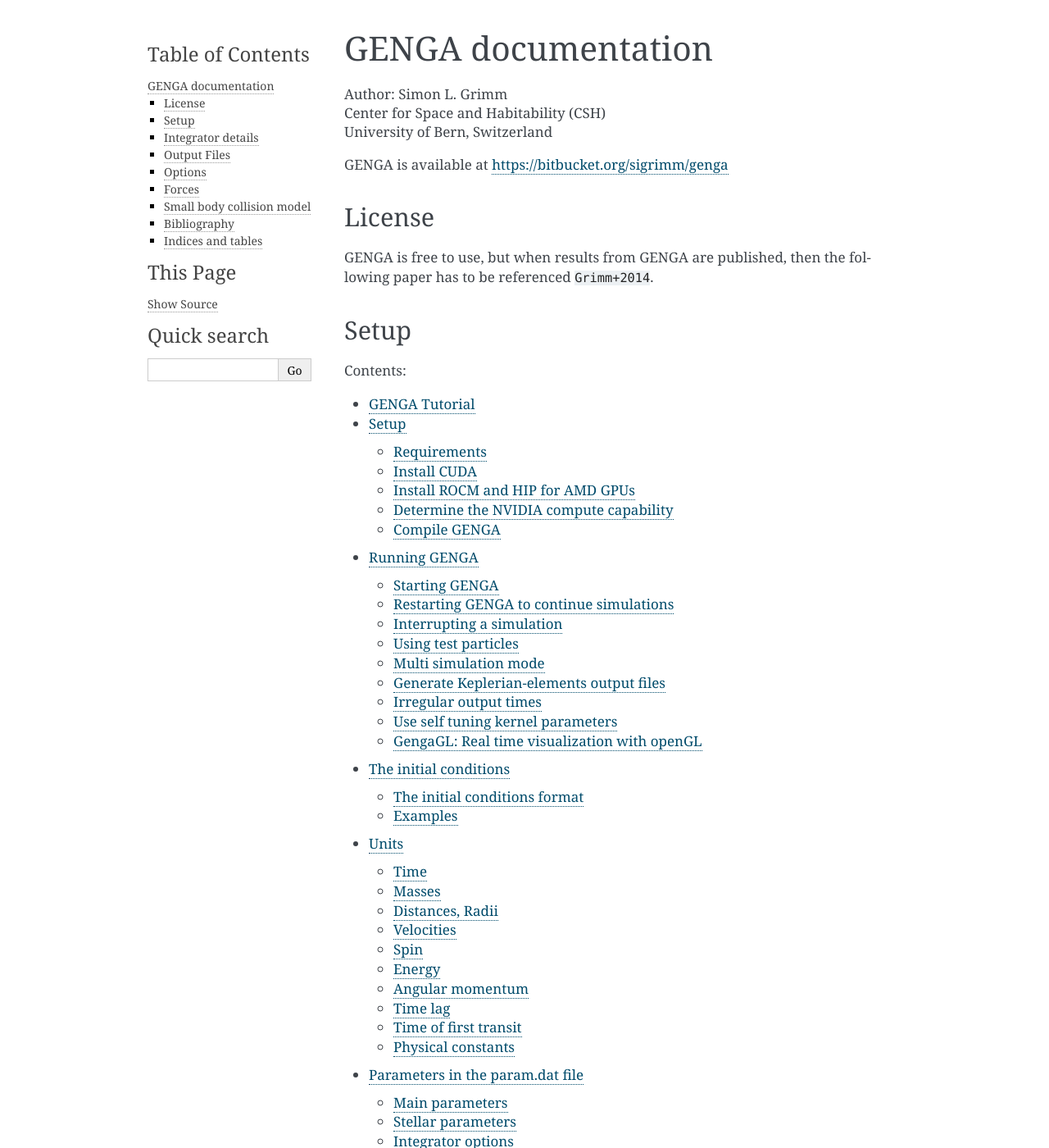
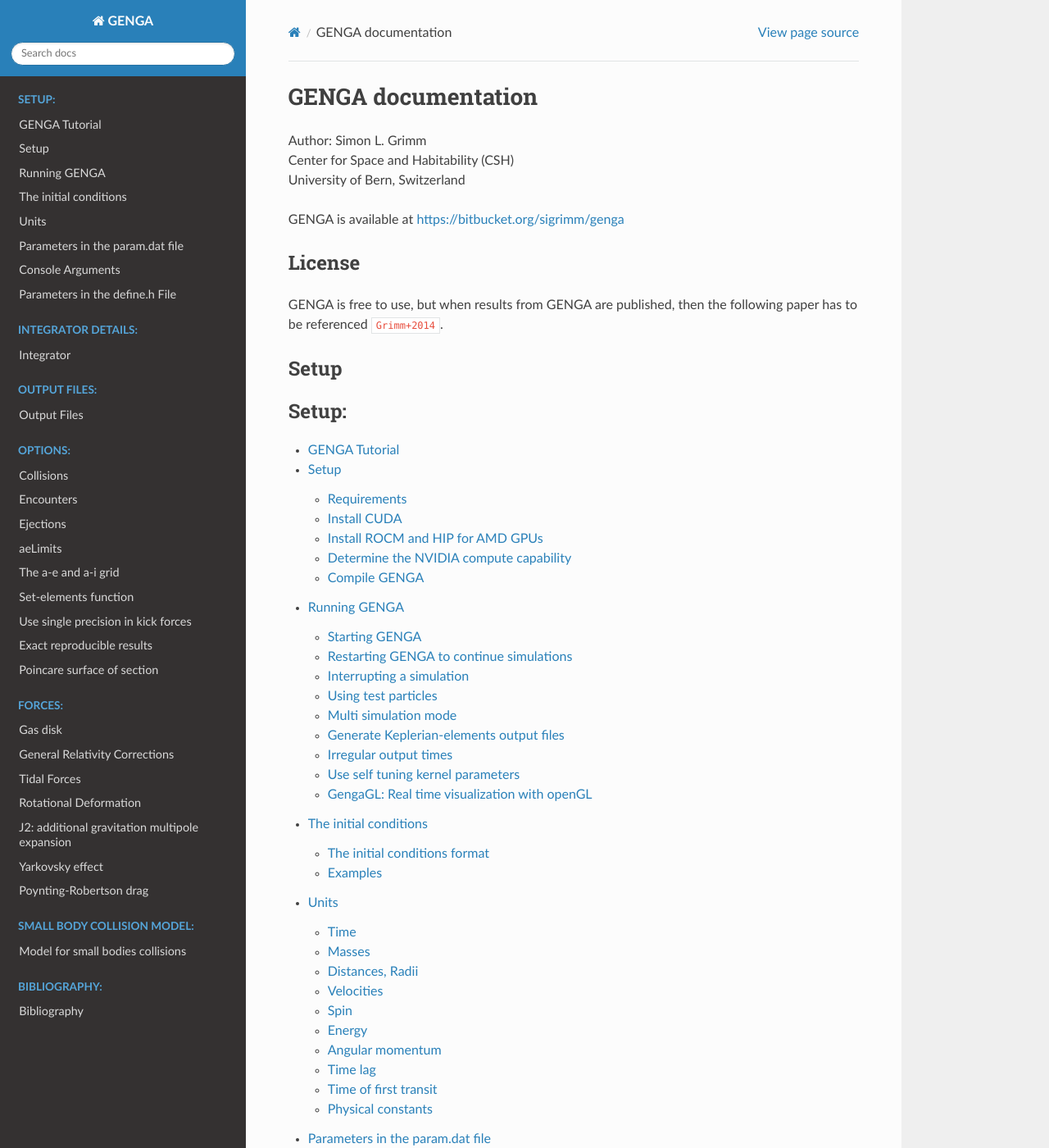
Before and after one commit to vinfreecs/genga, a Sphinx documentation site: the page built from docs/index.rst, in a window 1280 px wide and 1400 px high. Shown: the whole window at 82% size. Built offline with Sphinx 7.4.7 and the Read the Docs theme 2.0.0, drawn with Linux system fonts in a browser that asks for light colours; cross-references to code outside the pages are shown as plain code; some of the changed text lies outside the part shown.

Commit message:
update Documentation scheme

```diff
--- a/docs/conf.py
+++ b/docs/conf.py
@@ -1,3 +1,5 @@
+import sphinx_rtd_theme
+
 # Configuration file for the Sphinx documentation builder.
 #
 # This file only contains a selection of the most common options. For a full
@@ -30,7 +32,7 @@
 # Add any Sphinx extension module names here, as strings. They can be
 # extensions coming with Sphinx (named 'sphinx.ext.*') or your custom
 # ones.
-extensions = ['sphinxcontrib.bibtex'
+extensions = ['sphinxcontrib.bibtex','sphinx_rtd_theme'
 ]
 bibtex_bibfiles = ['refs.bib']
 
@@ -48,7 +50,9 @@
 # The theme to use for HTML and HTML Help pages.  See the documentation for
 # a list of builtin themes.
 #
-html_theme = 'alabaster'
+#html_theme = 'alabaster'
+html_theme = 'sphinx_rtd_theme'
+
 
 # Add any paths that contain custom static files (such as style sheets) here,
 # relative to this directory. They are copied after the builtin static files,
--- a/docs/index.rst
+++ b/docs/index.rst
@@ -20,7 +20,7 @@
 
 .. toctree::
    :maxdepth: 2
-   :caption: Contents:
+   :caption: Setup:
 
    Tutorial.rst
    Setup.rst
@@ -35,6 +35,7 @@
 
 .. toctree::
    :maxdepth: 2
+   :caption: Integrator Details:
 
    Integrator.rst
 
@@ -43,6 +44,7 @@
 
 .. toctree::
    :maxdepth: 2
+   :caption: Output Files:
 
    Files.rst
 
@@ -66,6 +69,7 @@
 
 .. toctree::
    :maxdepth: 2
+   :caption: Forces:
 
    Gas.rst
    GR.rst
@@ -80,6 +84,7 @@
 
 .. toctree::
    :maxdepth: 2
+   :caption: Small Body Collision Model:
 
    SmallBodies.rst
 
@@ -90,6 +95,7 @@
 
 .. toctree::
    :maxdepth: 2
+   :caption: Bibliography:
 
    Bibliography.rst
 
```
Also changed, not shown: other parts of docs/index.rst (+1 -0 lines).
